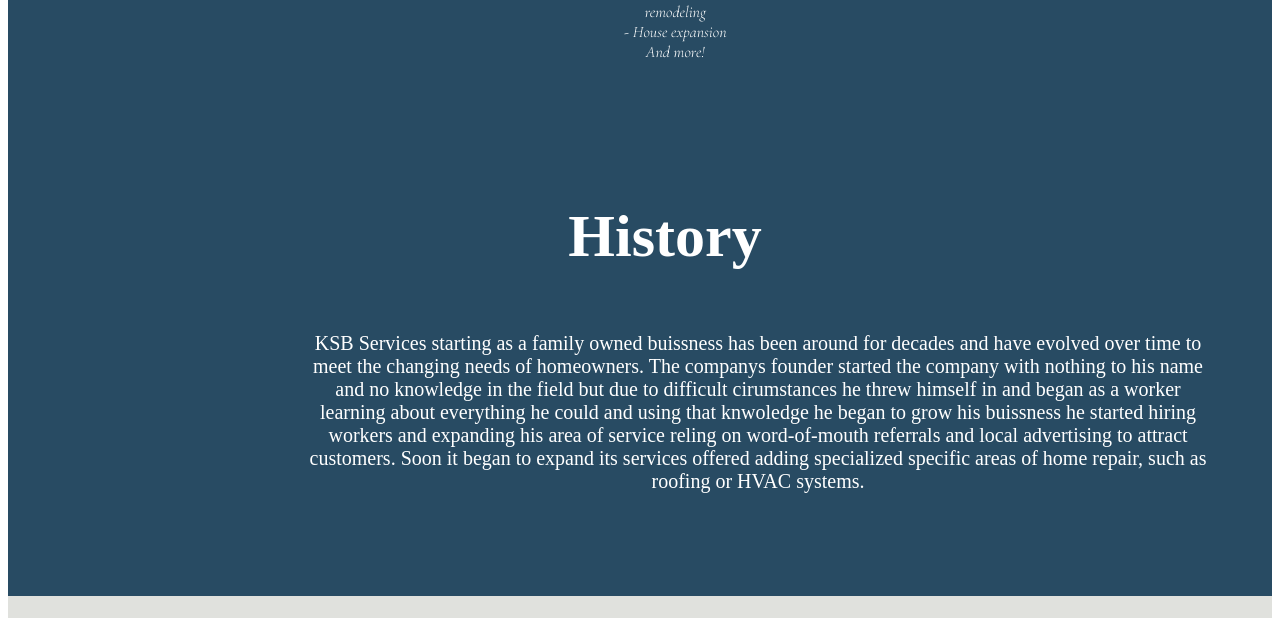
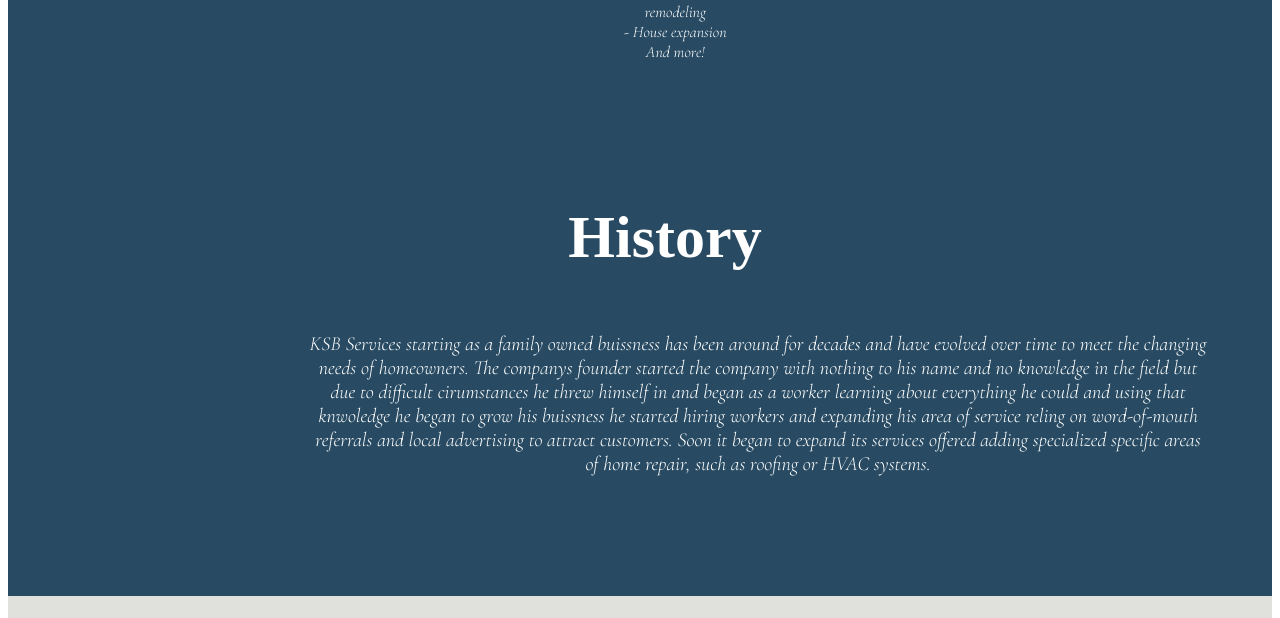
Before and after one commit to bryano0419/wdd130, a plain HTML site: page mypsp/mi.html in a window 1280 px wide. Shown: the part 1564-2182 px from the top of the page. Drawn offline with nearby package versions, Linux system fonts and the light colour scheme; a web font is replaced by a local one.

Commit message:
Week 12 subpage

```diff
--- a/mypsp/styles/mi.css
+++ b/mypsp/styles/mi.css
@@ -66,6 +66,7 @@
     text-align: center;
     margin-left: 300px;
     padding-bottom: 200px;
+    font-family: Cormorant Garamond;
 }
 
 .grid-container {
```
